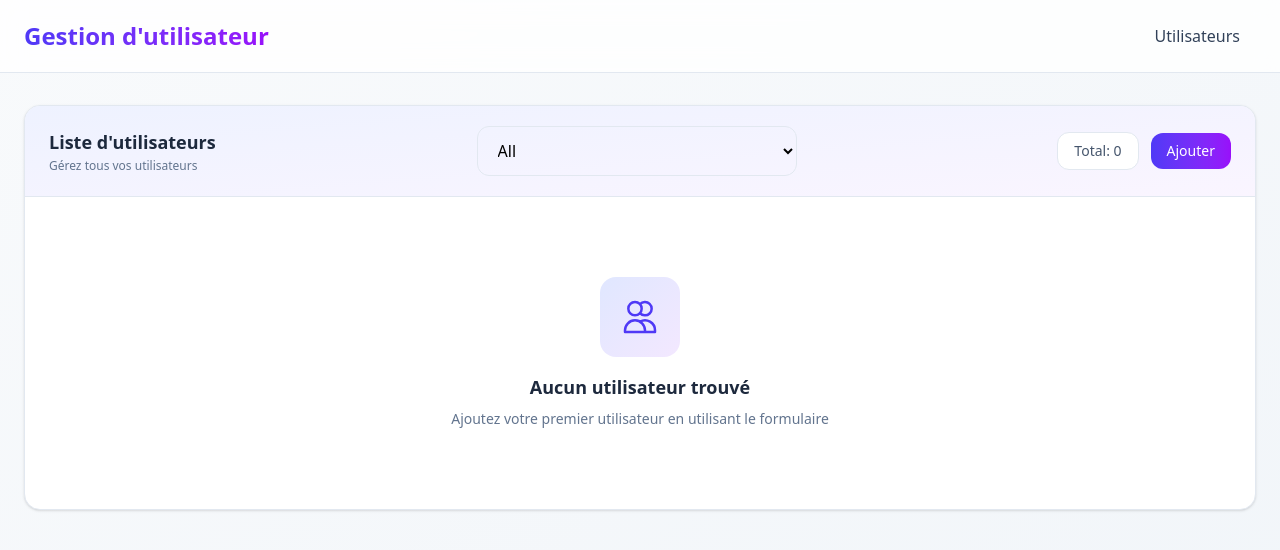
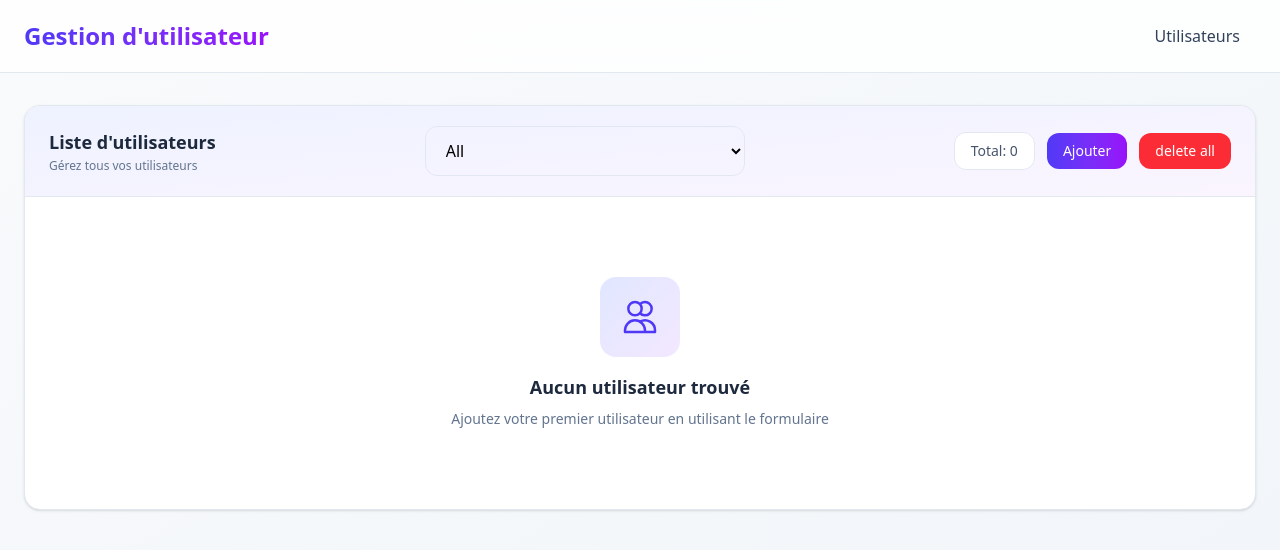
Before and after one commit to Yacho-glitch/Gestion-d-utilisation, a React (Vite) app: page /users in a window 1280 px wide. Shown: the top 550 px of the page. Built offline with nearby package versions, Linux system fonts and the light colour scheme.

Commit message:
add delete all

```diff
--- a/src/pages/Users.jsx
+++ b/src/pages/Users.jsx
@@ -1,7 +1,7 @@
 import { useEffect, useState } from "react"
 import { createPortal } from "react-dom"
 import { useSelector, useDispatch } from "react-redux"
-import { addUser, deleteUser } from "../store/usersSlice"
+import { addUser, deleteAll, deleteUser } from "../store/usersSlice"
 import { Link } from "react-router-dom"
 
 
@@ -199,6 +199,13 @@ export default function Users() {
               >
                 Ajouter
               </button>
+              <button
+                onClick={() => dispatch(deleteAll())}
+                className="bg-red-500 text-white px-4 py-2 rounded-xl hover:from-indigo-700 hover:to-purple-700 transition-all font-medium text-sm"
+              >
+                delete all
+              </button>
+
             </div>
           </div>
 
--- a/src/store/usersSlice.js
+++ b/src/store/usersSlice.js
@@ -37,10 +37,14 @@ const usersSlice = createSlice({
         localStorage.setItem("users", JSON.stringify(state.list))//and update the localStorage
 
       }
+    },
+    deleteAll: (state) => {
+      state.list = [];
+      localStorage.removeItem('users')
     }
 
   }
 })
 
-export const { addUser, deleteUser, updateUser } = usersSlice.actions;
+export const { addUser, deleteUser, updateUser, deleteAll } = usersSlice.actions;
 export default usersSlice.reducer
```
